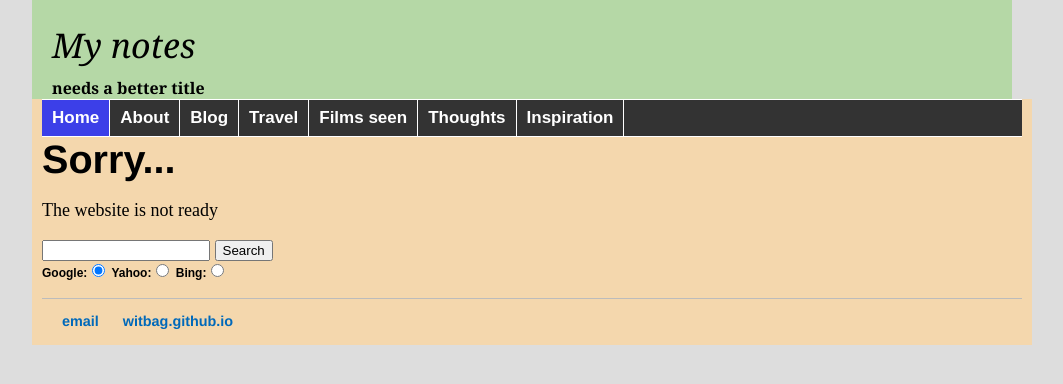
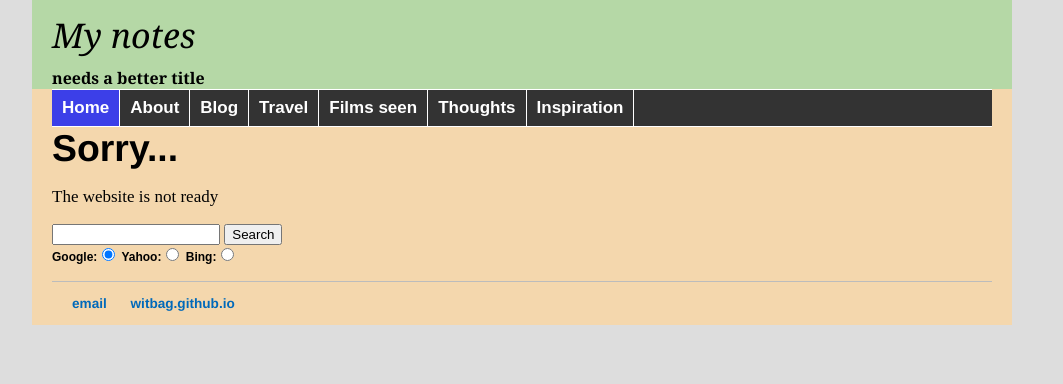
Before and after one commit to witbag/witbag.github.io, a Jekyll site: the page built from index.html, in a window 1280 px wide. Shown: the top 384 px of the page, without its empty margins (118-1181 px from the left). Built offline with Jekyll 4.4.1, drawn with Linux system fonts in a browser that asks for light colours.

Commit message:
Update main.css

```diff
--- a/css/main.css
+++ b/css/main.css
@@ -8,15 +8,14 @@ background: #FFFFFF;
 #style_header {                 /*TOP BAR*/
 height: 82px;
 background: #b5d8a6;
-  padding-top: 10px;
-  padding-bottom: 10px;
+  padding-bottom: 20px;
 }
 #style_content {                /*MAIN TEXT*/
-width: 100%;
+/*width: 100%;*/
 background: #f4d7ad;
-font-size: 18px;
-    padding-left: 10px;
-  padding-right: 10px;
+font-size: 17px;
+    padding-left: 20px;
+  padding-right: 20px;
 }
 #style_title {                  /*TOP BAR TITLE*/
 padding-top: 12px;
```
